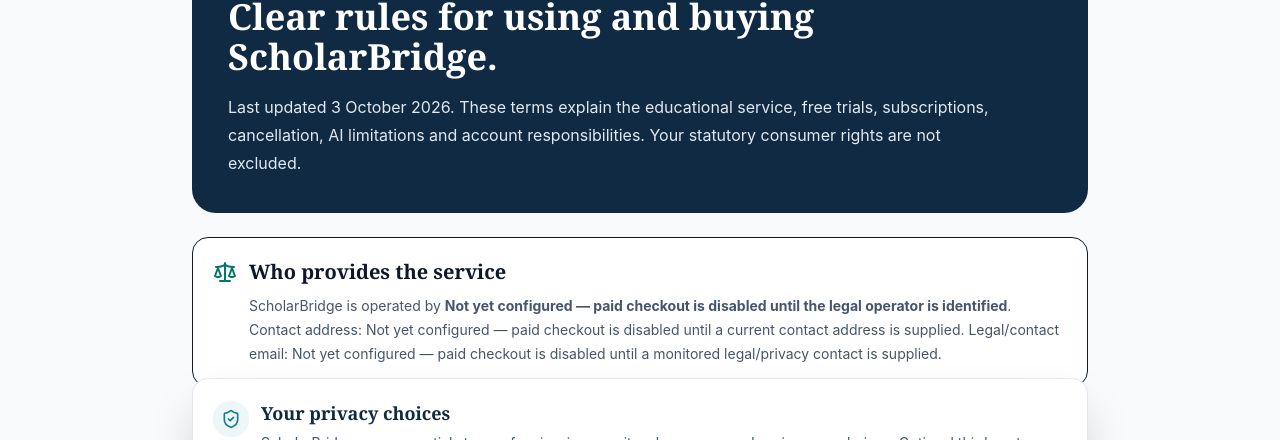
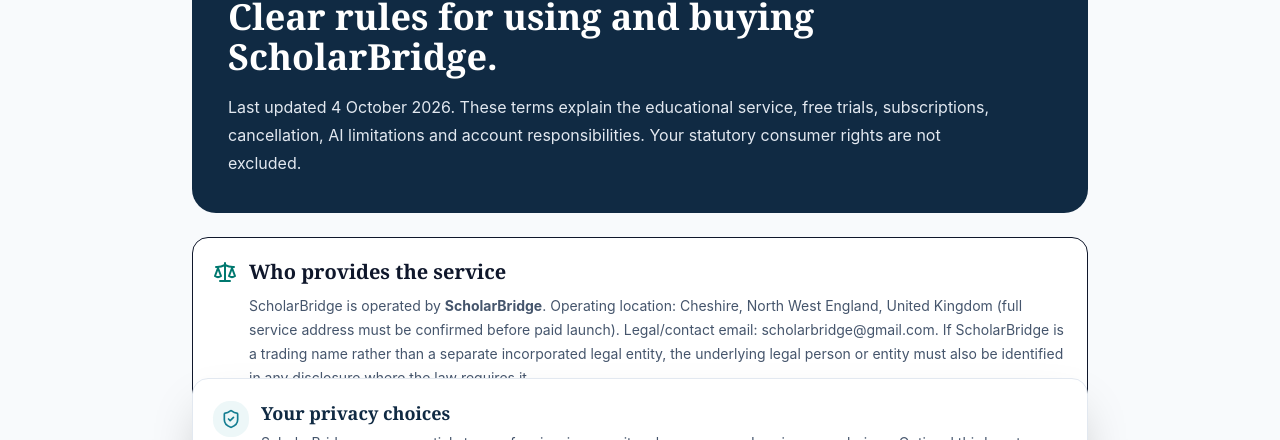
Before and after one commit to markstevengray95-star/Oxbridge-, a Next.js app: page /terms in a window 1280 px wide. Shown: the part 208-648 px from the top of the page. Built offline with nearby package versions, Linux system fonts and the light colour scheme; no server answers.

Commit message:
Confirm ScholarBridge operator name in terms

```diff
--- a/app/terms/page.tsx
+++ b/app/terms/page.tsx
@@ -1,9 +1,9 @@
 import Link from "next/link"
 import { AlertTriangle, GraduationCap, Scale, ShieldCheck } from "lucide-react"
 
-const operator = process.env.NEXT_PUBLIC_DATA_CONTROLLER_NAME || "Not yet configured — paid checkout is disabled until the legal operator is identified"
-const address = process.env.NEXT_PUBLIC_DATA_CONTROLLER_ADDRESS || "Not yet configured — paid checkout is disabled until a current contact address is supplied"
-const legalEmail = process.env.NEXT_PUBLIC_LEGAL_CONTACT_EMAIL || process.env.NEXT_PUBLIC_PRIVACY_CONTACT_EMAIL || "Not yet configured — paid checkout is disabled until a monitored legal/privacy contact is supplied"
+const operator = process.env.NEXT_PUBLIC_DATA_CONTROLLER_NAME || "ScholarBridge"
+const address = process.env.NEXT_PUBLIC_DATA_CONTROLLER_ADDRESS || "Cheshire, North West England, United Kingdom (full service address must be confirmed before paid launch)"
+const legalEmail = process.env.NEXT_PUBLIC_LEGAL_CONTACT_EMAIL || process.env.NEXT_PUBLIC_PRIVACY_CONTACT_EMAIL || "scholarbridge@gmail.com"
 
 export const metadata = { title: "Terms of Service | ScholarBridge" }
 
@@ -14,10 +14,10 @@ export default function TermsPage() {
       <section className="rounded-3xl bg-[#102a43] p-7 text-white sm:p-9">
         <p className="text-xs font-bold uppercase tracking-[.18em] text-cyan-200">Terms of Service & consumer information</p>
         <h1 className="mt-3 font-serif text-4xl font-bold">Clear rules for using and buying ScholarBridge.</h1>
-        <p className="mt-4 max-w-3xl leading-7 text-slate-200">Last updated 3 October 2026. These terms explain the educational service, free trials, subscriptions, cancellation, AI limitations and account responsibilities. Your statutory consumer rights are not excluded.</p>
+        <p className="mt-4 max-w-3xl leading-7 text-slate-200">Last updated 4 October 2026. These terms explain the educational service, free trials, subscriptions, cancellation, AI limitations and account responsibilities. Your statutory consumer rights are not excluded.</p>
       </section>
 
-      <Notice icon={<Scale />} title="Who provides the service"><p>ScholarBridge is operated by <strong>{operator}</strong>. Contact address: {address}. Legal/contact email: {legalEmail}.</p></Notice>
+      <Notice icon={<Scale />} title="Who provides the service"><p>ScholarBridge is operated by <strong>{operator}</strong>. Operating location: {address}. Legal/contact email: {legalEmail}. If ScholarBridge is a trading name rather than a separate incorporated legal entity, the underlying legal person or entity must also be identified in any disclosure where the law requires it.</p></Notice>
       <Notice icon={<GraduationCap />} title="Independent educational service"><p>ScholarBridge/Oxbridge is an independent preparation service. It is not Oxford University, the University of Cambridge, UCAS, an admissions-test provider, a school or an official university admissions service, and it is not endorsed by those organisations unless an explicit written partnership says otherwise.</p></Notice>
       <Notice icon={<GraduationCap />} title="Educational service — not an admissions decision"><p>ScholarBridge provides preparation, practice questions, writing feedback and simulated interview coaching. AI or offline scores are practice signals only. They are not official Oxford, Cambridge, UCAS, admissions-test-provider, school or university decisions, marks or guarantees of an offer.</p></Notice>
       <Notice icon={<ShieldCheck />} title="Accounts and younger users"><p>You must give accurate account information and keep login details private. Direct self-sign-up is intended for people aged 13 or over. Users under 18 receive high-privacy defaults. A user under 18 must not confirm a paid purchase unless an appropriate adult has authorised that purchase.</p></Notice>
@@ -63,7 +63,7 @@ export default function TermsPage() {
         <p>How personal data is handled is explained in the <Link className="font-semibold text-teal-800 underline" href="/privacy">Privacy Notice</Link>. Privacy choices are described in the <Link className="font-semibold text-teal-800 underline" href="/cookies">Cookie Notice</Link>. Safety concerns can be raised through the <Link className="font-semibold text-teal-800 underline" href="/safeguarding">Safeguarding page</Link>. Other legal or consumer complaints can be sent to {legalEmail}.</p>
       </Section>
 
-      <div className="rounded-2xl border border-amber-200 bg-amber-50 p-5 text-sm leading-6 text-amber-950"><div className="flex gap-3"><AlertTriangle className="mt-0.5 size-5 shrink-0" /><p><strong>Public paid launch gate:</strong> paid checkout is disabled unless the operator name, current contact address and monitored legal/privacy email are configured. These product terms are a launch safeguard, not a substitute for professional legal review of the particular business and school contracts.</p></div></div>
+      <div className="rounded-2xl border border-amber-200 bg-amber-50 p-5 text-sm leading-6 text-amber-950"><div className="flex gap-3"><AlertTriangle className="mt-0.5 size-5 shrink-0" /><p><strong>Public paid launch gate:</strong> ScholarBridge is confirmed as the operator name supplied for the service. Paid checkout remains disabled until a suitable full geographic service address and the required public legal/contact configuration are complete. These product terms are a launch safeguard, not a substitute for professional legal review of the particular business and school contracts.</p></div></div>
       <div className="flex flex-wrap gap-4 text-sm font-semibold"><Link href="/privacy" className="text-teal-800 underline">Privacy Notice</Link><Link href="/safeguarding" className="text-teal-800 underline">Safeguarding</Link><Link href="/account" className="text-teal-800 underline">Account & billing</Link></div>
     </div>
   </main>
```
